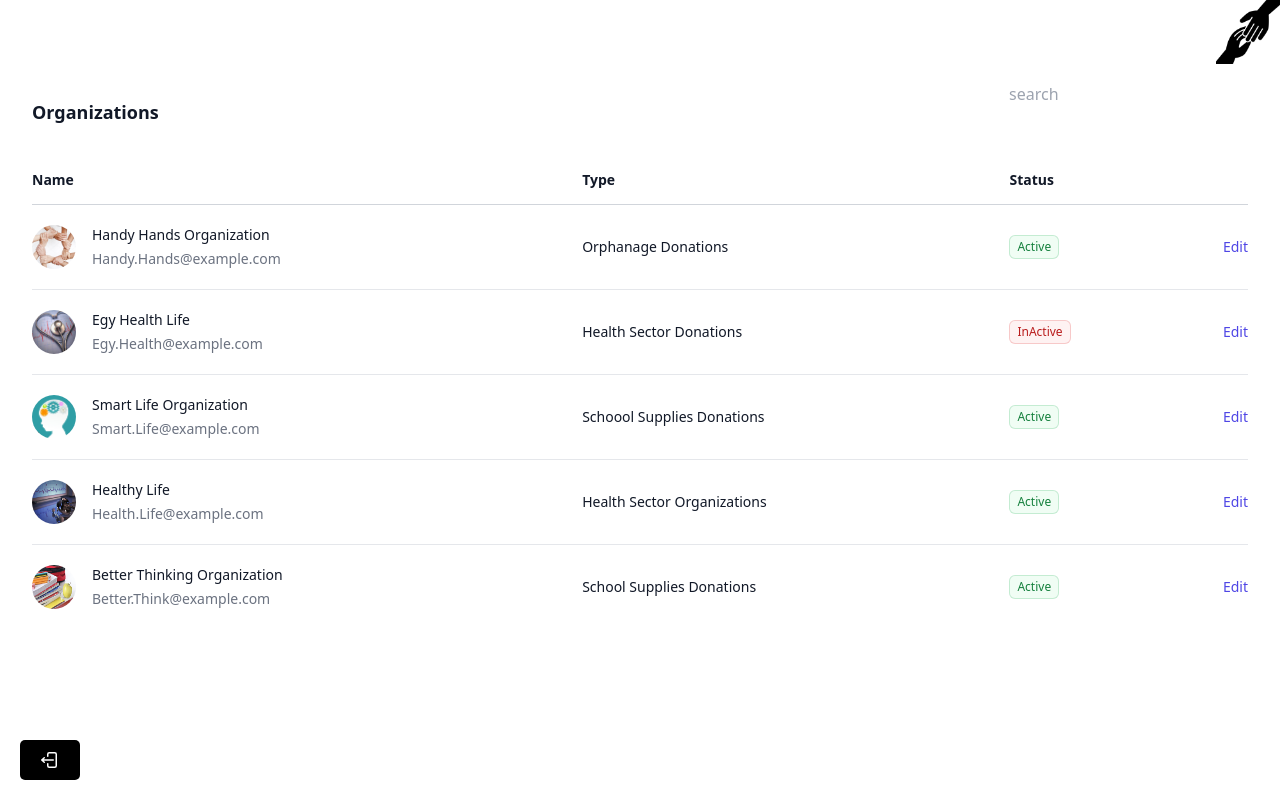
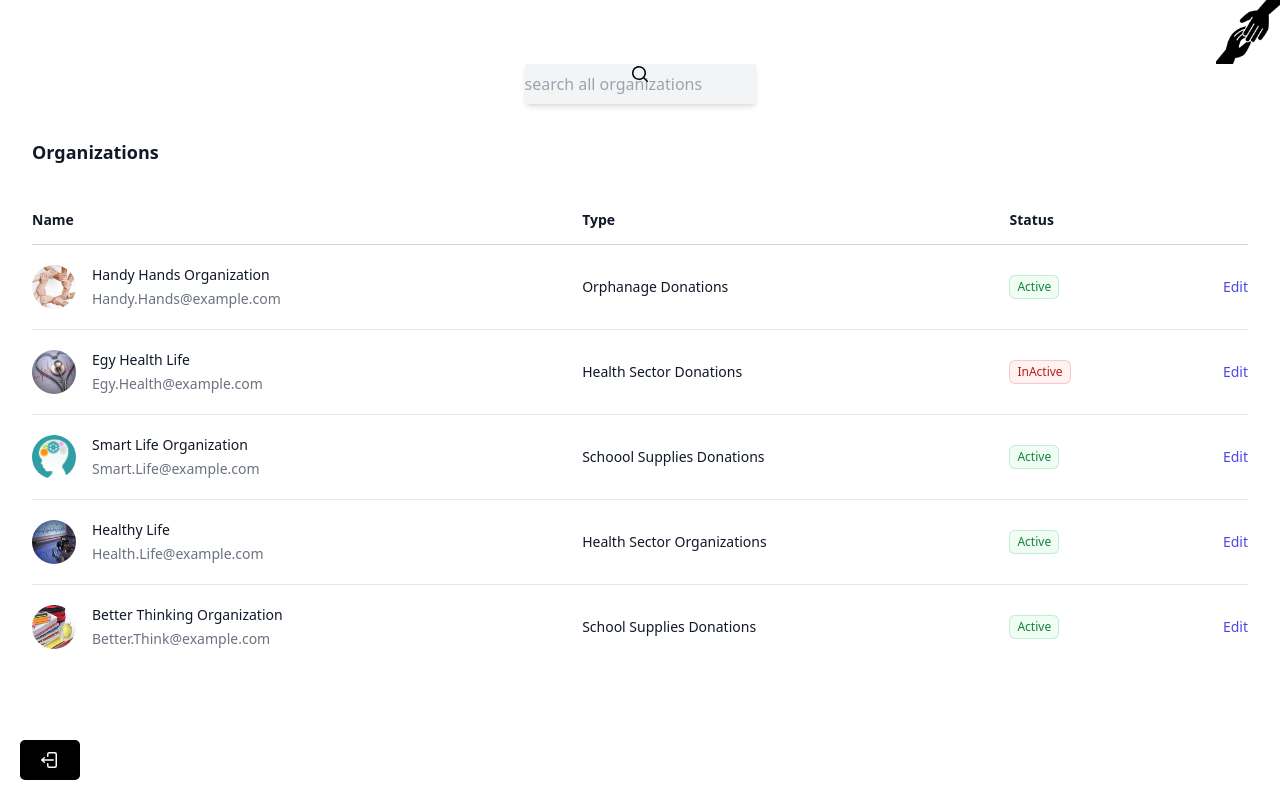
Before and after one commit to ramezhany1919/All-Stars, a website: page viewExistingOrganizations.html in a window 1280 px wide. Drawn offline with Linux system fonts and the light colour scheme.

Commit message:
Add files via upload
added filter for organizations in admin

```diff
--- a/viewExistingOrganizations.html
+++ b/viewExistingOrganizations.html
@@ -29,21 +29,35 @@
     <div class="flex w-full justify-end">
       <img src="/public/images/logo.png" class="w-16" alt="" />
     </div>
+    <div class="w-full flex justify-center">
+      <svg
+        xmlns="http://www.w3.org/2000/svg"
+        viewBox="0 0 20 20"
+        fill="currentColor"
+        class="w-5 h-5 absolute left-[33%] top-[8%] text-gray-600"
+      >
+        <path
+          fill-rule="evenodd"
+          d="M9 3.5a5.5 5.5 0 1 0 0 11 5.5 5.5 0 0 0 0-11ZM2 9a7 7 0 1 1 12.452 4.391l3.328 3.329a.75.75 0 1 1-1.06 1.06l-3.329-3.328A7 7 0 0 1 2 9Z"
+          clip-rule="evenodd"
+        />
+      </svg>
 
+      <input
+        class="flex items-center gap-3 w-[35%] bg-gray-100 py-2 rounded-lg shadow-md placeholder-gray-800 pl-10 placeholder:font-extralight outline-none"
+        ;
+        type="text"
+        placeholder="search all organizations"
+        id="searchInput"
+        oninput="searchTable()"
+      />
+    </div>
     <div class="px-4 sm:px-6 lg:px-8">
-      <div class="sm:flex justify-between sm:items-center">
+      <div class="sm:flex sm:items-center">
         <div class="sm:flex-auto">
           <h1 class="leading-6 text-gray-900 text-lg font-bold mt-9">
             Organizations
           </h1>
-        </div>
-        <div class="">
-          <input
-            type="text"
-            placeholder="search"
-            class="px-2 bg-red-900"
-            style=""
-          />
         </div>
       </div>
       <div class="mt-8 flow-root">
@@ -75,7 +89,7 @@
                 </tr>
               </thead>
               <tbody class="divide-y divide-gray-200 bg-white">
-                <tr>
+                <tr id="Handy Hands">
                   <td class="whitespace-nowrap py-5 pl-4 pr-3 text-sm sm:pl-0">
                     <div class="flex items-center">
                       <div class="h-11 w-11 flex-shrink-0">
@@ -113,7 +127,7 @@
                     >
                   </td>
                 </tr>
-                <tr>
+                <tr id="EGY HEALTH LIFE">
                   <td class="whitespace-nowrap py-5 pl-4 pr-3 text-sm sm:pl-0">
                     <div class="flex items-center">
                       <div class="h-11 w-11 flex-shrink-0">
@@ -151,7 +165,7 @@
                     >
                   </td>
                 </tr>
-                <tr>
+                <tr id="Smart Life Organization">
                   <td class="whitespace-nowrap py-5 pl-4 pr-3 text-sm sm:pl-0">
                     <div class="flex items-center">
                       <div class="h-11 w-11 flex-shrink-0">
@@ -189,7 +203,7 @@
                     >
                   </td>
                 </tr>
-                <tr>
+                <tr id="Healthy Life">
                   <td class="whitespace-nowrap py-5 pl-4 pr-3 text-sm sm:pl-0">
                     <div class="flex items-center">
                       <div class="h-11 w-11 flex-shrink-0">
@@ -227,7 +241,7 @@
                     >
                   </td>
                 </tr>
-                <tr>
+                <tr id="Better Thinking">
                   <td class="whitespace-nowrap py-5 pl-4 pr-3 text-sm sm:pl-0">
                     <div class="flex items-center">
                       <div class="h-11 w-11 flex-shrink-0">
@@ -304,5 +318,32 @@
         </svg>
       </a>
     </div>
+    <script>
+      function searchTable() {
+        // Get the input element where the user types the search query
+        var input = document.getElementById("searchInput");
+
+        // Convert the user's input to uppercase for case-insensitive matching
+        var filter = input.value.toUpperCase();
+
+        // Get all table rows
+        var rows = document.getElementsByTagName("tr");
+
+        // Iterate over each table row
+        for (var i = 0; i < rows.length; i++) {
+          // Get the id of the current table row and convert it to uppercase
+          var rowId = rows[i].id.toUpperCase();
+
+          // Check if the search query is found in the id of the current row
+          if (rowId.indexOf(filter) > -1) {
+            // If the search query is found, display the row
+            rows[i].style.display = "";
+          } else {
+            // If the search query is not found, hide the row
+            rows[i].style.display = "none";
+          }
+        }
+      }
+    </script>
   </body>
 </html>
```
